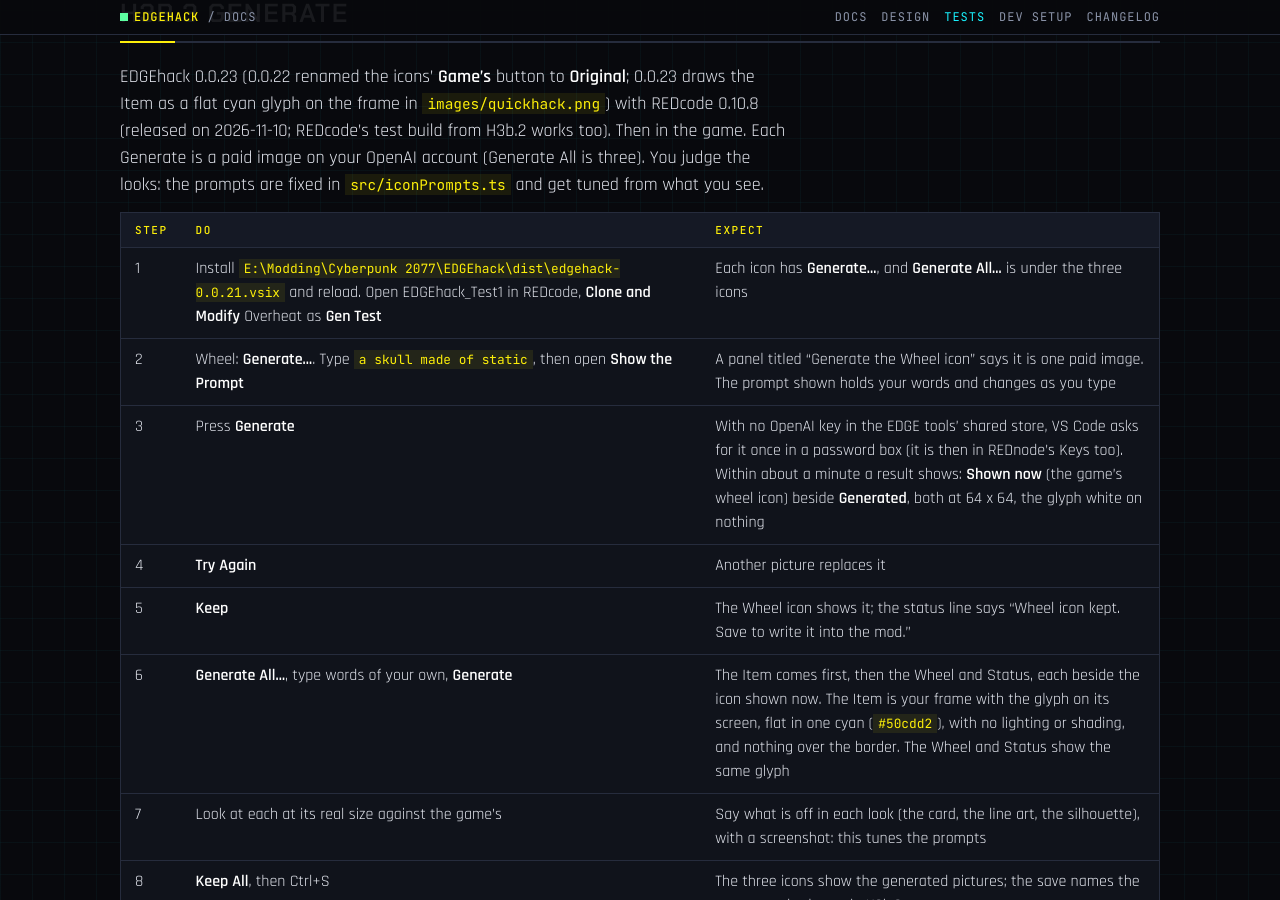
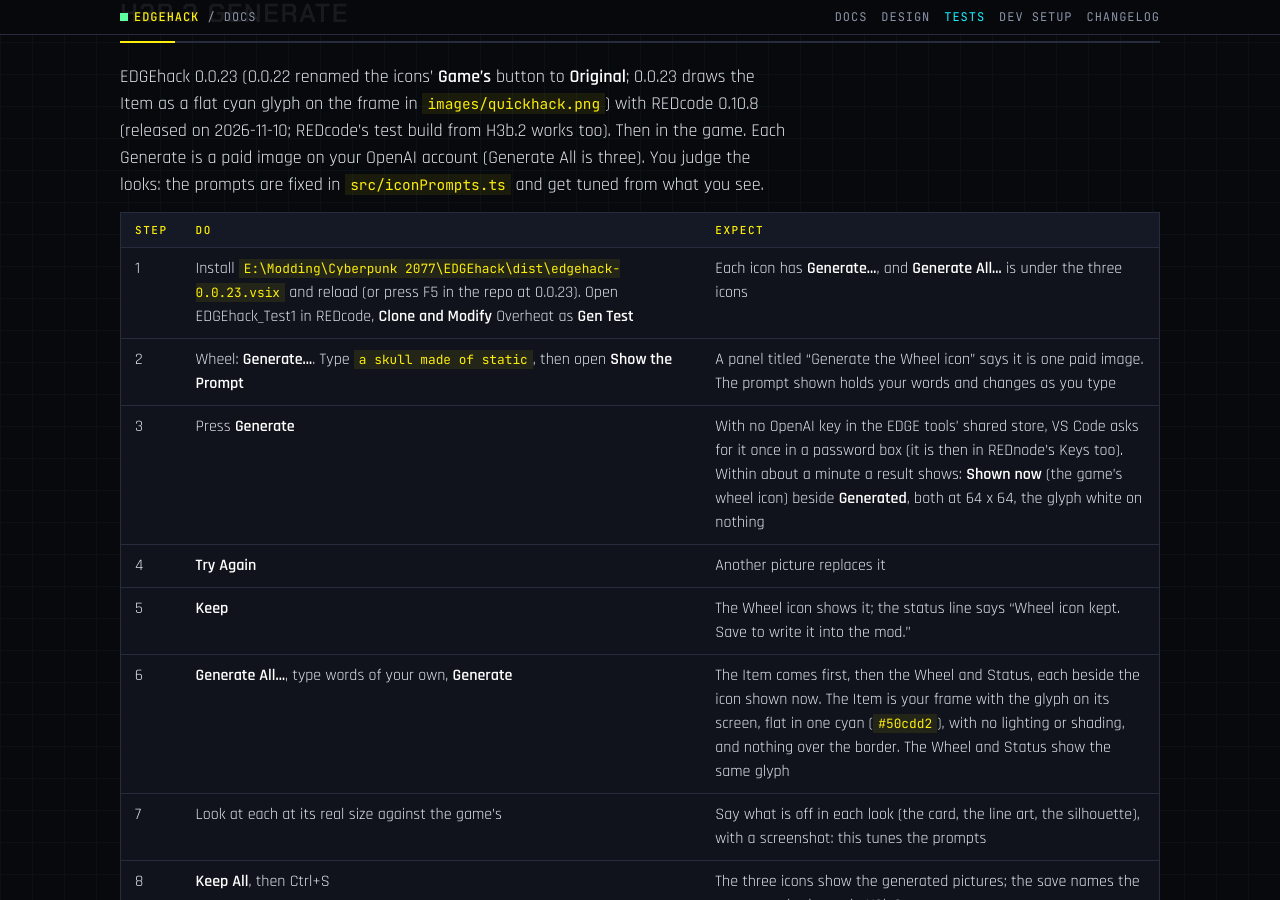
Before and after one commit to Edgemodders/EDGEhack, a Jekyll site: the page built from docs/testing.md, in a window 1280 px wide and 900 px high, scrolled down 2326 px. Built offline with Jekyll 4.4.1, drawn with Linux system fonts in a browser that asks for light colours.

Commit message:
Testing: H3b.3 step 1 names 0.0.23, or F5
Co-Authored-By: Claude Opus 5.5 <noreply@anthropic.com>

```diff
--- a/docs/testing.md
+++ b/docs/testing.md
@@ -47,7 +47,7 @@ EDGEhack 0.0.23 (0.0.22 renamed the icons' **Game's** button to **Original**; 0.
 
 | Step | Do | Expect |
 |---|---|---|
-| 1 | Install `E:\Modding\Cyberpunk 2077\EDGEhack\dist\edgehack-0.0.21.vsix` and reload. Open EDGEhack_Test1 in REDcode, **Clone and Modify** Overheat as **Gen Test** | Each icon has **Generate...**, and **Generate All...** is under the three icons |
+| 1 | Install `E:\Modding\Cyberpunk 2077\EDGEhack\dist\edgehack-0.0.23.vsix` and reload (or press F5 in the repo at 0.0.23). Open EDGEhack_Test1 in REDcode, **Clone and Modify** Overheat as **Gen Test** | Each icon has **Generate...**, and **Generate All...** is under the three icons |
 | 2 | Wheel: **Generate...**. Type `a skull made of static`, then open **Show the Prompt** | A panel titled "Generate the Wheel icon" says it is one paid image. The prompt shown holds your words and changes as you type |
 | 3 | Press **Generate** | With no OpenAI key in the EDGE tools' shared store, VS Code asks for it once in a password box (it is then in REDnode's Keys too). Within about a minute a result shows: **Shown now** (the game's wheel icon) beside **Generated**, both at 64 x 64, the glyph white on nothing |
 | 4 | **Try Again** | Another picture replaces it |
```
